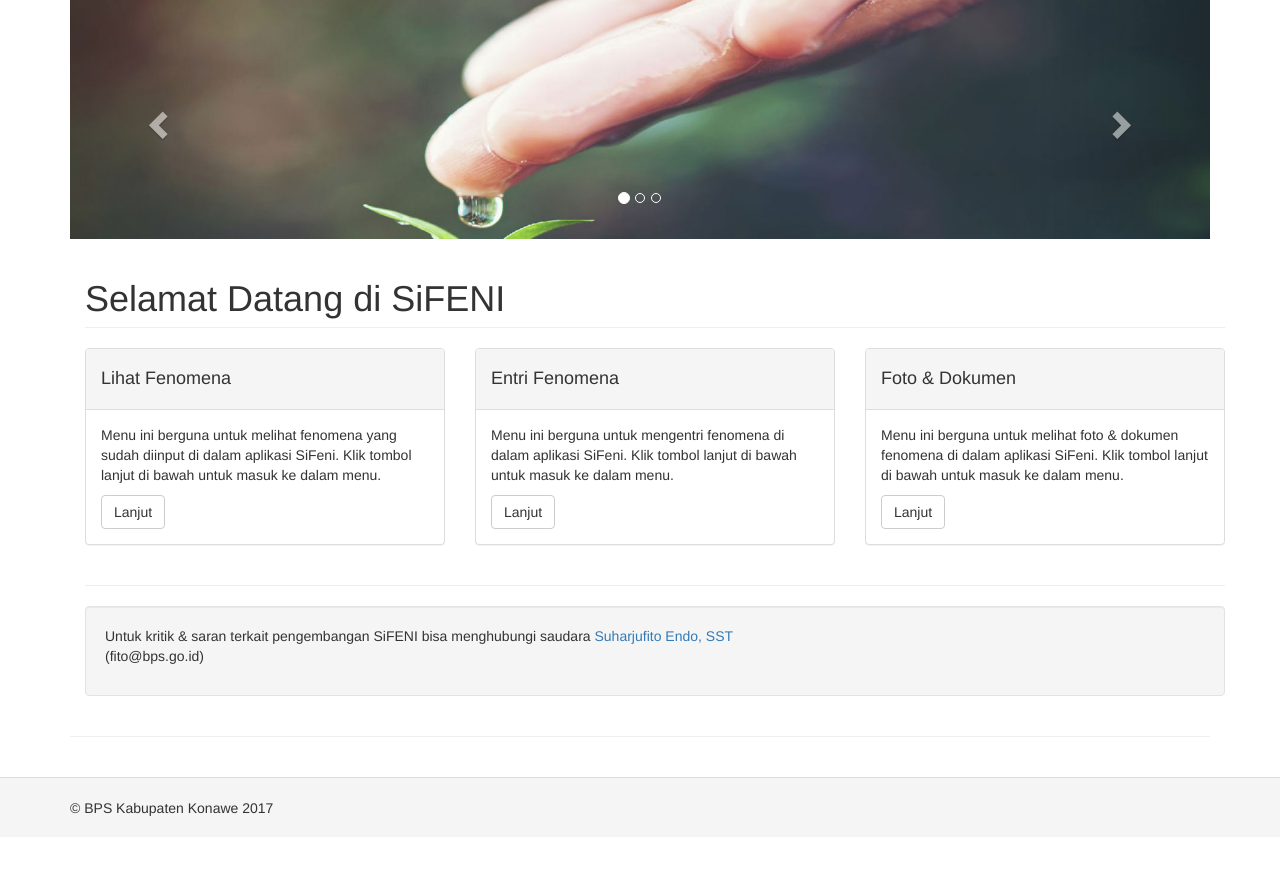
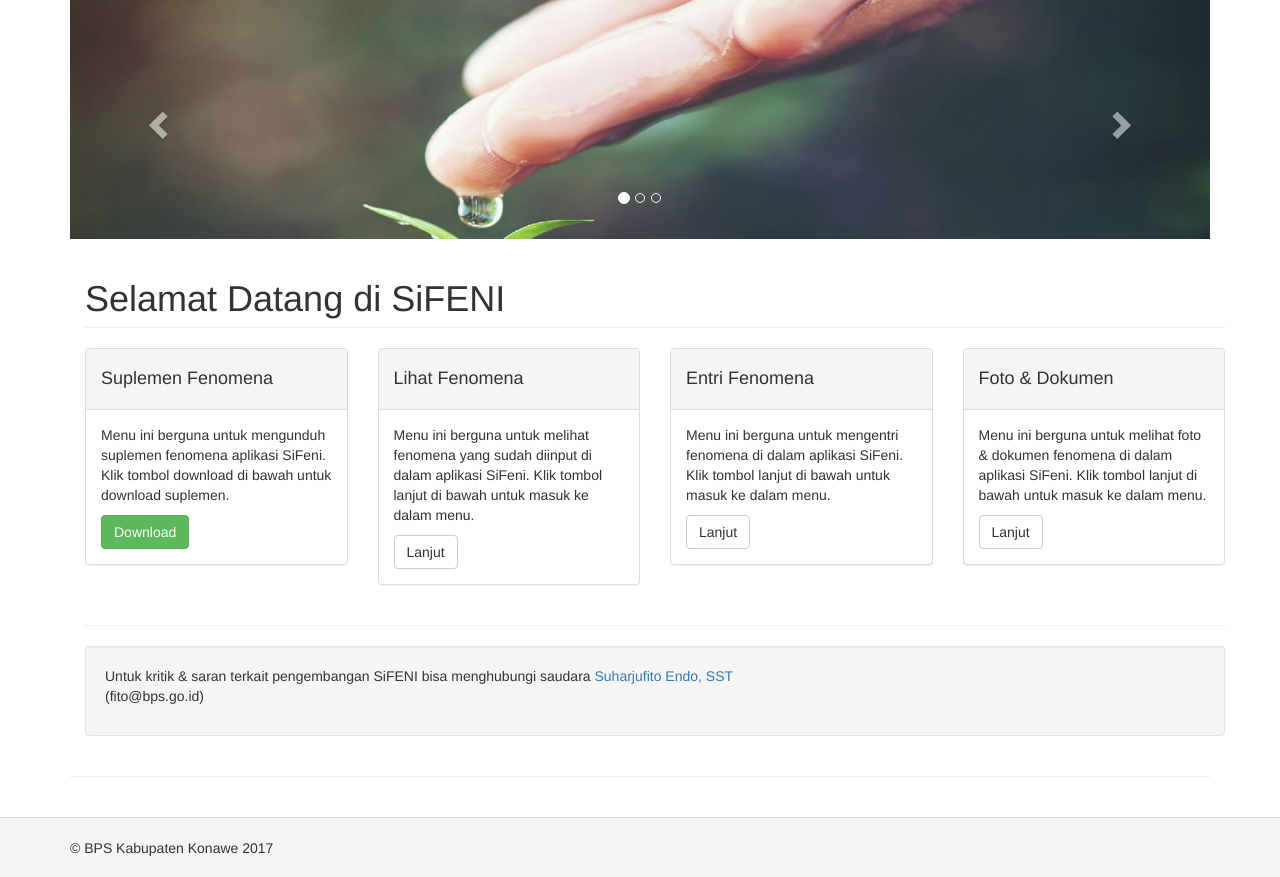
Before and after one commit to wpsaputra/sifeni, a Yii app: the page made by views/site/index.php in a window 1280 px wide. Shown: the part 71-948 px from the top of the page. Before the commit the page ends 887 px from the top, so only its background shows below. Run offline with PHP 8.4 and a stand-in for Yii, Linux system fonts and the light colour scheme; the template is opened without the code that fills it, so the values that code supplies are empty; some libraries are stand-ins or nearby versions.

Commit message:
add download suplemen fenomena

```diff
--- a/views/site/index.php
+++ b/views/site/index.php
@@ -50,7 +50,18 @@ $this->title = 'My Yii Application';
                     Selamat Datang di SiFENI
                 </h1>
             </div>
-            <div class="col-md-4">
+            <div class="col-md-3">
+                <div class="panel panel-default">
+                    <div class="panel-heading">
+                        <h4><i class="fa fa-fw fa-check"></i> Suplemen Fenomena</h4>
+                    </div>
+                    <div class="panel-body">
+                        <p>Menu ini berguna untuk mengunduh suplemen fenomena aplikasi SiFeni. Klik tombol download di bawah untuk download suplemen.</p>
+                        <a href="<?php echo Url::to('@web/css/suplemen_fenomena_ekonomi.pdf');?>" download="Suplemen Fenomena Ekonomi.pdf" class="btn btn-success">Download</a>
+                    </div>
+                </div>
+            </div>
+            <div class="col-md-3">
                 <div class="panel panel-default">
                     <div class="panel-heading">
                         <h4><i class="fa fa-fw fa-check"></i> Lihat Fenomena</h4>
@@ -61,7 +72,7 @@ $this->title = 'My Yii Application';
                     </div>
                 </div>
             </div>
-            <div class="col-md-4">
+            <div class="col-md-3">
                 <div class="panel panel-default">
                     <div class="panel-heading">
                         <h4><i class="fa fa-fw fa-gift"></i> Entri Fenomena</h4>
@@ -72,7 +83,7 @@ $this->title = 'My Yii Application';
                     </div>
                 </div>
             </div>
-            <div class="col-md-4">
+            <div class="col-md-3">
                 <div class="panel panel-default">
                     <div class="panel-heading">
                         <h4><i class="fa fa-fw fa-compass"></i> Foto &amp; Dokumen</h4>
```
Also changed, not shown: 1 other file.
